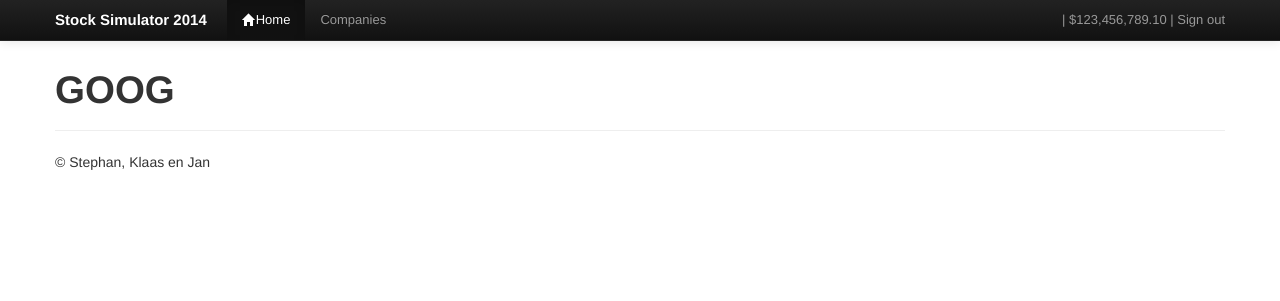
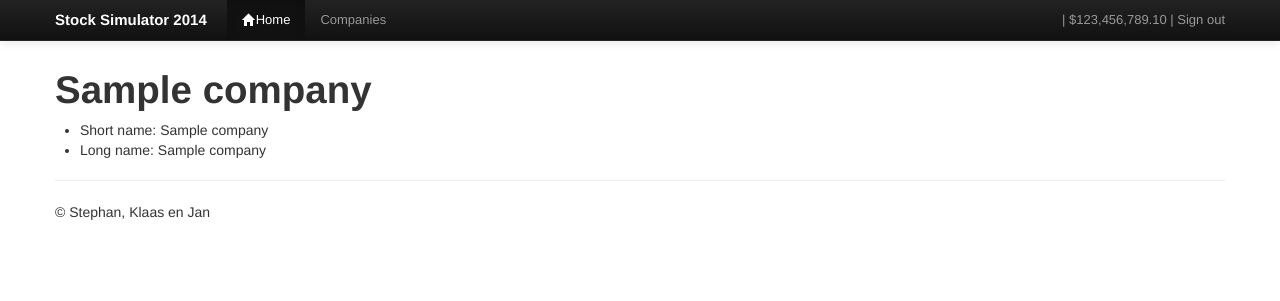
Before and after one commit to KPWhiver/stocksim, a Django app: template stocksim/stocksite/templates/company.html in a window 1280 px wide. Shown: the top 301 px of the page. Run offline with Django 3.2, Linux system fonts and the light colour scheme; the template is opened without the code that fills it: most values are stand-ins (such as "Sample title", 1, 10 or a date in 2020).

Commit message:
Made company view show information from the database, if it exists

```diff
--- a/stocksim/stocksite/templates/company.html
+++ b/stocksim/stocksite/templates/company.html
@@ -1,7 +1,11 @@
 {% extends "base.html" %}
 
-{% block title %}Stock Simulator 2014 - GOOG{% endblock %}
+{% block title %}Stock Simulator 2014 - {{ company.shortName }}{% endblock %}
 
 {% block content %}
-  <h1>GOOG</h1>
+  <h1>{{ company.longName }}</h1>
+  <ul class="list-group">
+    <li class="list-group-item">Short name: {{ company.longName }}</li>
+    <li class="list-group-item">Long name: {{ company.shortName }}</li>
+  </ul>
 {% endblock %}
```
Also changed, not shown: stocksim/stocksite/views.py (+12 -3 lines).
